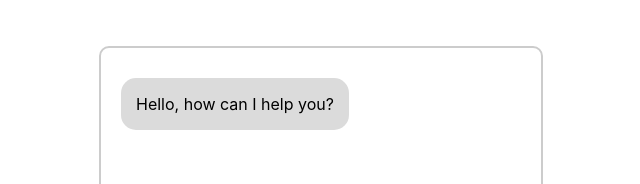
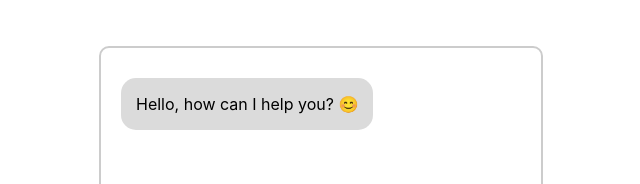
Before and after one commit to KeanuInterone/ssd-chatbot-component, a React (Create React App) app: page / in a window 1280 px wide. Shown: the top 184 px of the page, without its empty margins (319-959 px from the left). Built offline with nearby package versions, Linux system fonts and the light colour scheme.

Commit message:
Added emoji

```diff
--- a/src/components/ChatBot.js
+++ b/src/components/ChatBot.js
@@ -13,7 +13,7 @@ const ChatBot = () => {
 
     useEffect(() => {
         // Display initial message from the chatbot
-        setMessages([{ text: "Hello, how can I help you?", isUser: false }]);
+        setMessages([{ text: "Hello, how can I help you? 😊", isUser: false }]);
     }, []);
 
     useEffect(() => {
```
